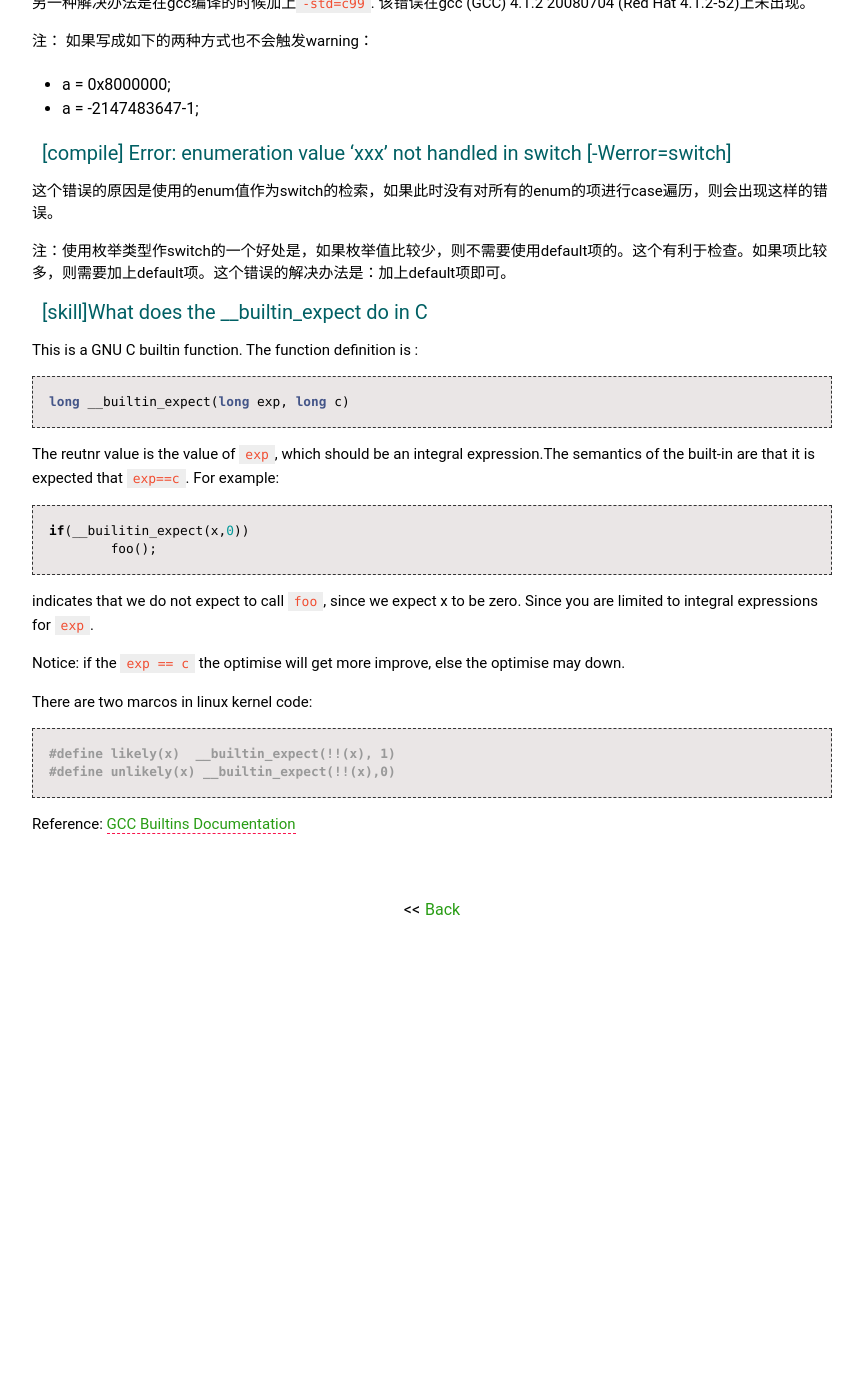
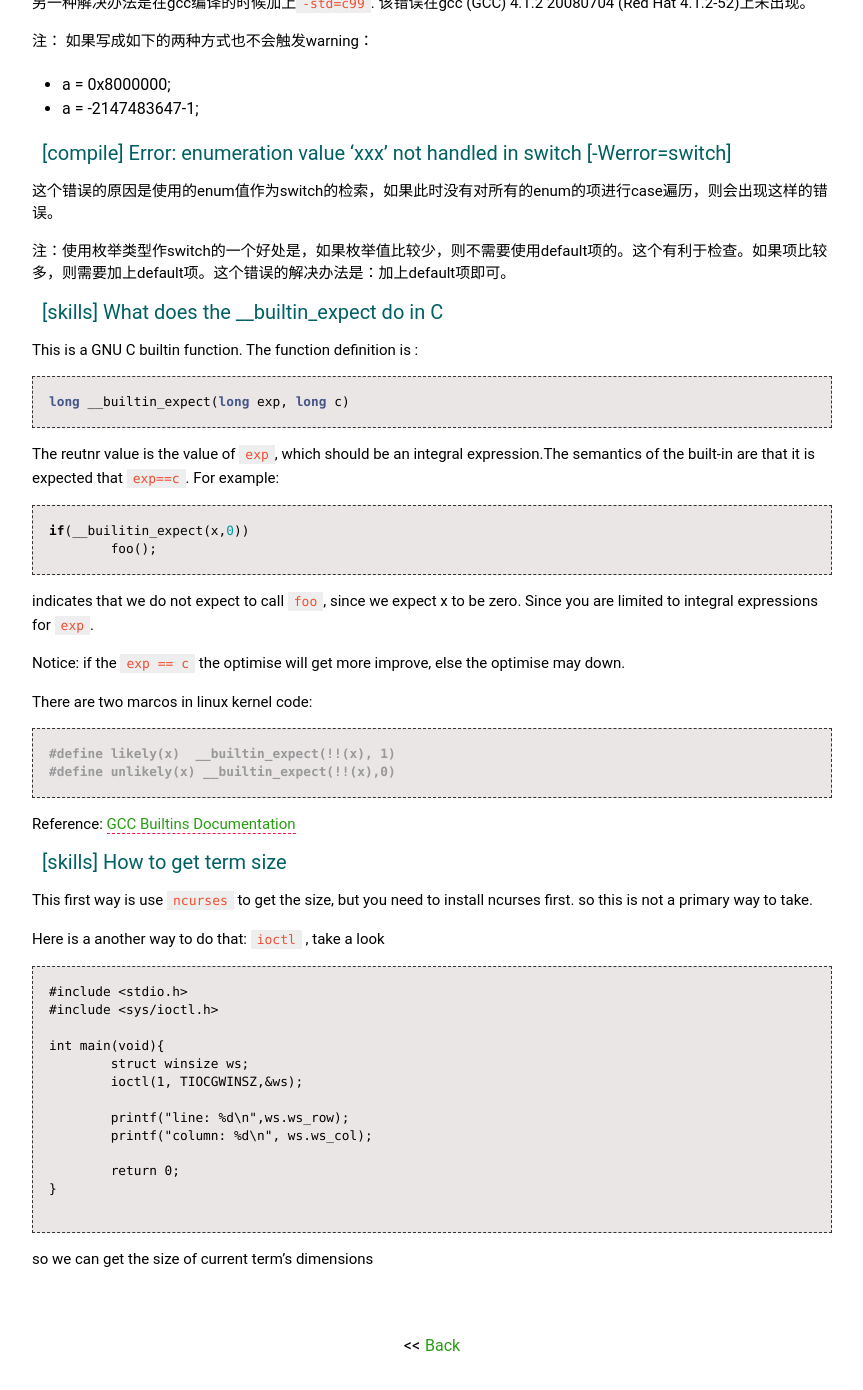
Before and after one commit to JesseEisen/DailyKeep, a Jekyll site: the page built from _posts/2016-08-16-C-faq.md, in a window 1280 px wide and 1400 px high, scrolled down 994 px. Shown: the top 1390 px of the window, without its empty margins (208-1071 px from the left). Built offline with Jekyll 4.4.1, drawn with Linux system fonts in a browser that asks for light colours; nearby versions of some CDN libraries; some web fonts are replaced; before the commit the page ends 1958 px from its top, so only the background shows below that.

Commit message:
add new section for c

````diff
--- a/_posts/2016-08-16-C-faq.md
+++ b/_posts/2016-08-16-C-faq.md
@@ -38,7 +38,7 @@ add(0x12, 0x123450000LL);
 注：使用枚举类型作switch的一个好处是，如果枚举值比较少，则不需要使用default项的。这个有利于检查。如果项比较多，则需要加上default项。这个错误的解决办法是：加上default项即可。
 
 
-##### [skill]What does the __builtin_expect do in C
+##### [skills] What does the __builtin_expect do in C
 
 This is a GNU C builtin function. The function definition is :
 
@@ -65,3 +65,28 @@ There are two marcos in linux kernel code:
 ```
 
 Reference: [GCC Builtins Documentation](https://gcc.gnu.org/onlinedocs/gcc/Other-Builtins.html)
+
+
+##### [skills] How to get term size
+
+This first way is use `ncurses` to get the size, but you need to install ncurses first. so this is not a primary way to take.
+
+Here is a another way to do that: `ioctl` , take a look
+
+```
+#include <stdio.h>
+#include <sys/ioctl.h>
+
+int main(void){
+	struct winsize ws;
+	ioctl(1, TIOCGWINSZ,&ws);
+
+	printf("line: %d\n",ws.ws_row);
+	printf("column: %d\n", ws.ws_col);
+
+	return 0;
+}
+
+```
+
+so we can get the size of current term's dimensions
````
